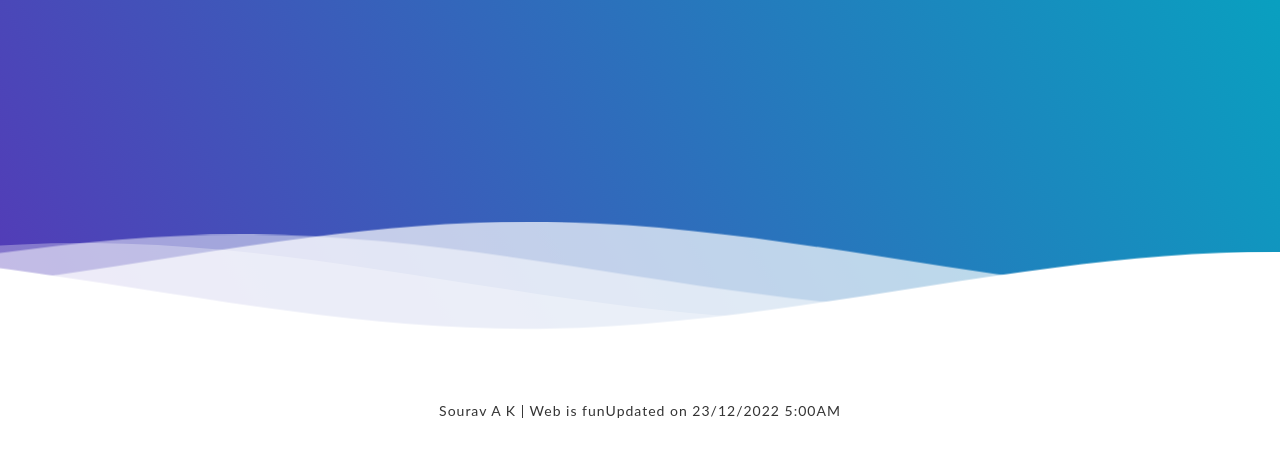
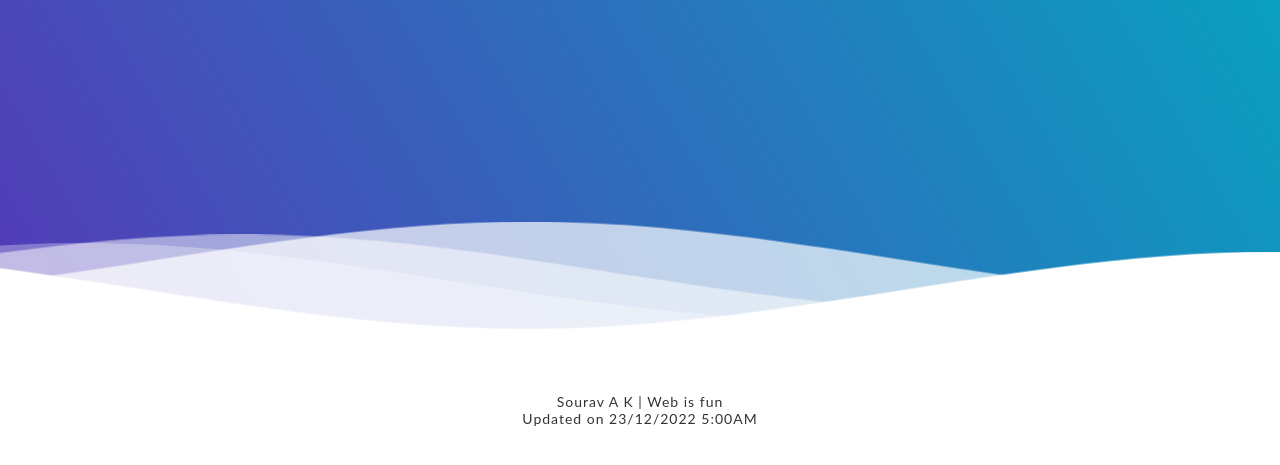
Before and after one commit to Souravak/auto-edge-web, a plain HTML site: page index.html in a window 1280 px wide. Shown: the part 325-790 px from the top of the page. Drawn offline with Linux system fonts and the light colour scheme.

Commit message:
error correction

```diff
--- a/index.html
+++ b/index.html
@@ -60,9 +60,9 @@ of Simple CSS Waves-->
 
     <!--Content starts-->
     <div class="content flex">
-      <p>Sourav A K | Web is fun </p>
+      <p>Sourav A K | Web is fun
       <br>
-      <p>Updated on 23/12/2022 5:00AM</p>
+      Updated on 23/12/2022 5:00AM</p>
     </div>
     <!--Content ends-->
 </body>
```
